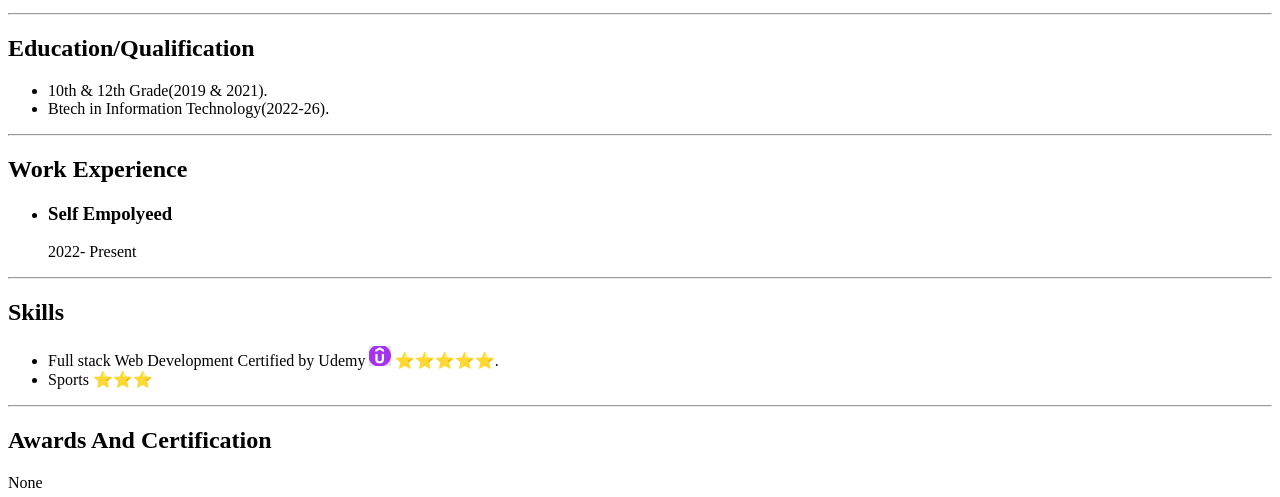
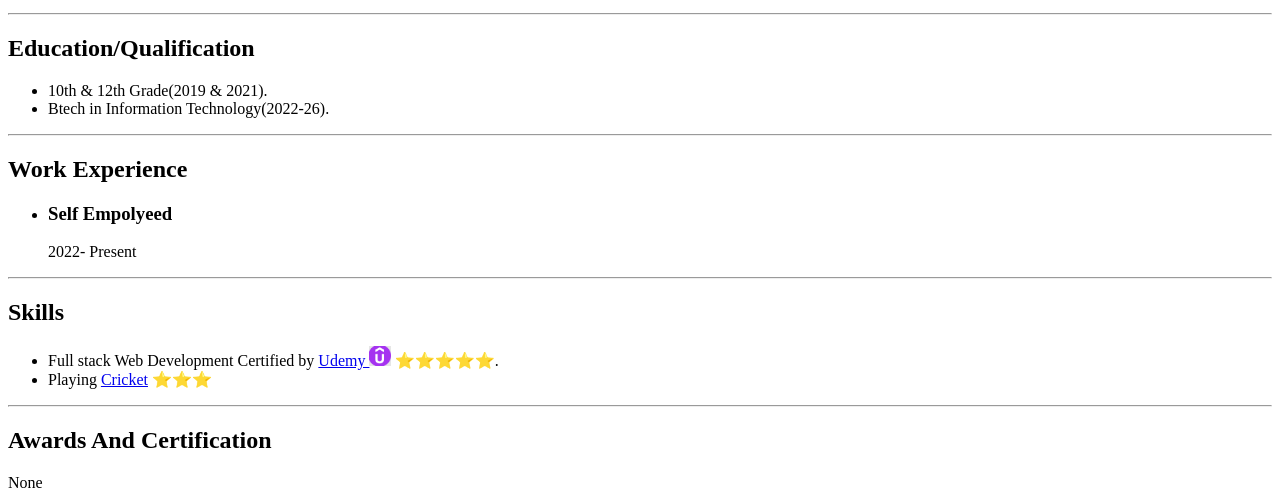
Before and after one commit to bhavyagulati123/Resume, a plain HTML site: page index.html in a window 1280 px wide. Shown: the part 303-800 px from the top of the page. Drawn offline with Linux system fonts and the light colour scheme.

Commit message:
Update index.html

```diff
--- a/index.html
+++ b/index.html
@@ -31,8 +31,8 @@
     <hr>
     <h2>Skills</h2>
     <ul>
-        <li>Full stack Web Development Certified by Udemy <img src="./Image/udemy.png" height="20" alt=""> ⭐⭐⭐⭐⭐.</li>
-        <li>Sports ⭐⭐⭐</li>
+        <li>Full stack Web Development Certified by <a href="https://www.udemy.com/course/the-complete-web-development-bootcamp/">Udemy <img src="./Image/udemy.png" height="20" alt=""></a> ⭐⭐⭐⭐⭐.</li>
+        <li>Playing <a href="https://www.google.com/search?sca_esv=556633765&sxsrf=AB5stBhC3fp7TDe4kxw_wLYP6jtktmC9mw:1691983280635&q=cricket&tbm=isch&source=lnms&sa=X&ved=2ahUKEwiSyqHzmNuAAxW_2DgGHQzhASsQ0pQJegQIRRAB&biw=1920&bih=933&dpr=1#imgrc=XBKltDjvJmPmKM">Cricket</a> ⭐⭐⭐</li>
 
         <!-- wanted to add emoji of Udemy -->
     </ul>
```
